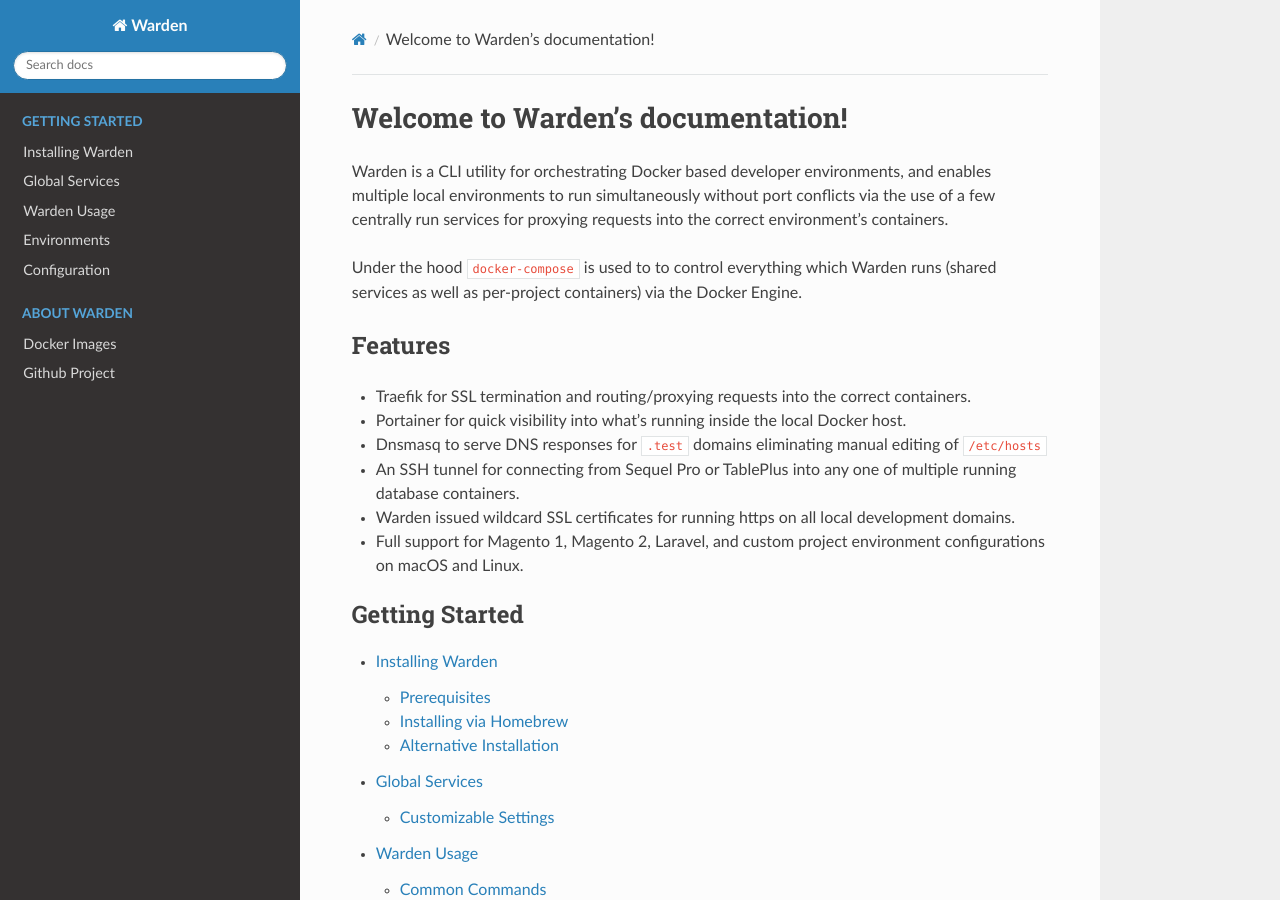
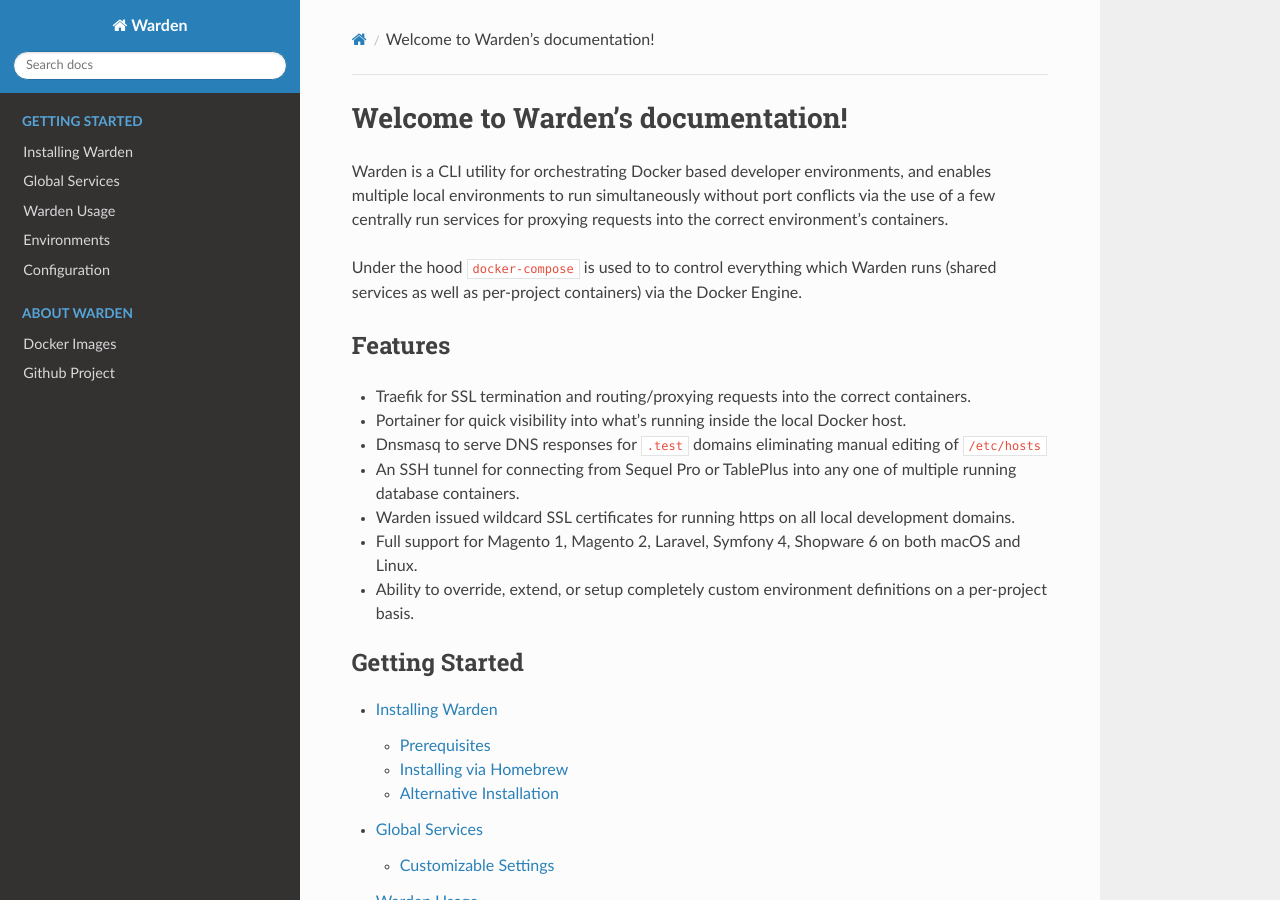
Before and after one commit to wardenenv/warden, a Sphinx documentation site: the page built from docs/index.md, in a window 1280 px wide and 900 px high. Built offline with Sphinx 7.4.7 and the Read the Docs theme 2.0.0, drawn with Linux system fonts in a browser that asks for light colours.

Commit message:
Update README

````diff
--- a/README.md
+++ b/README.md
@@ -18,7 +18,8 @@ Warden is a CLI utility for orchestrating Docker based developer environments, a
 * Dnsmasq to serve DNS responses for `.test` domains eliminating manual editing of `/etc/hosts`
 * An SSH tunnel for connecting from Sequel Pro or TablePlus into any one of multiple running database containers.
 * Warden issued wildcard SSL certificates for running https on all local development domains.
-* Full support for Magento 1, Magento 2, Laravel, Symfony 4, Shopware 6 as well as custom environment configurations on both macOS and Linux.
+* Full support for Magento 1, Magento 2, Laravel, Symfony 4, Shopware 6 on both macOS and Linux.
+* Ability to override, extend, or setup completely custom environment definitions on a per-project basis.
 
 ## Contributing
 
--- a/docs/index.md
+++ b/docs/index.md
@@ -15,7 +15,8 @@ Under the hood `docker-compose` is used to to control everything which Warden ru
 * Dnsmasq to serve DNS responses for `.test` domains eliminating manual editing of `/etc/hosts`
 * An SSH tunnel for connecting from Sequel Pro or TablePlus into any one of multiple running database containers.
 * Warden issued wildcard SSL certificates for running https on all local development domains.
-* Full support for Magento 1, Magento 2, Laravel, and custom project environment configurations on macOS and Linux.
+* Full support for Magento 1, Magento 2, Laravel, Symfony 4, Shopware 6 on both macOS and Linux.
+* Ability to override, extend, or setup completely custom environment definitions on a per-project basis.
 
 ``` toctree::
     :maxdepth: 2
````
